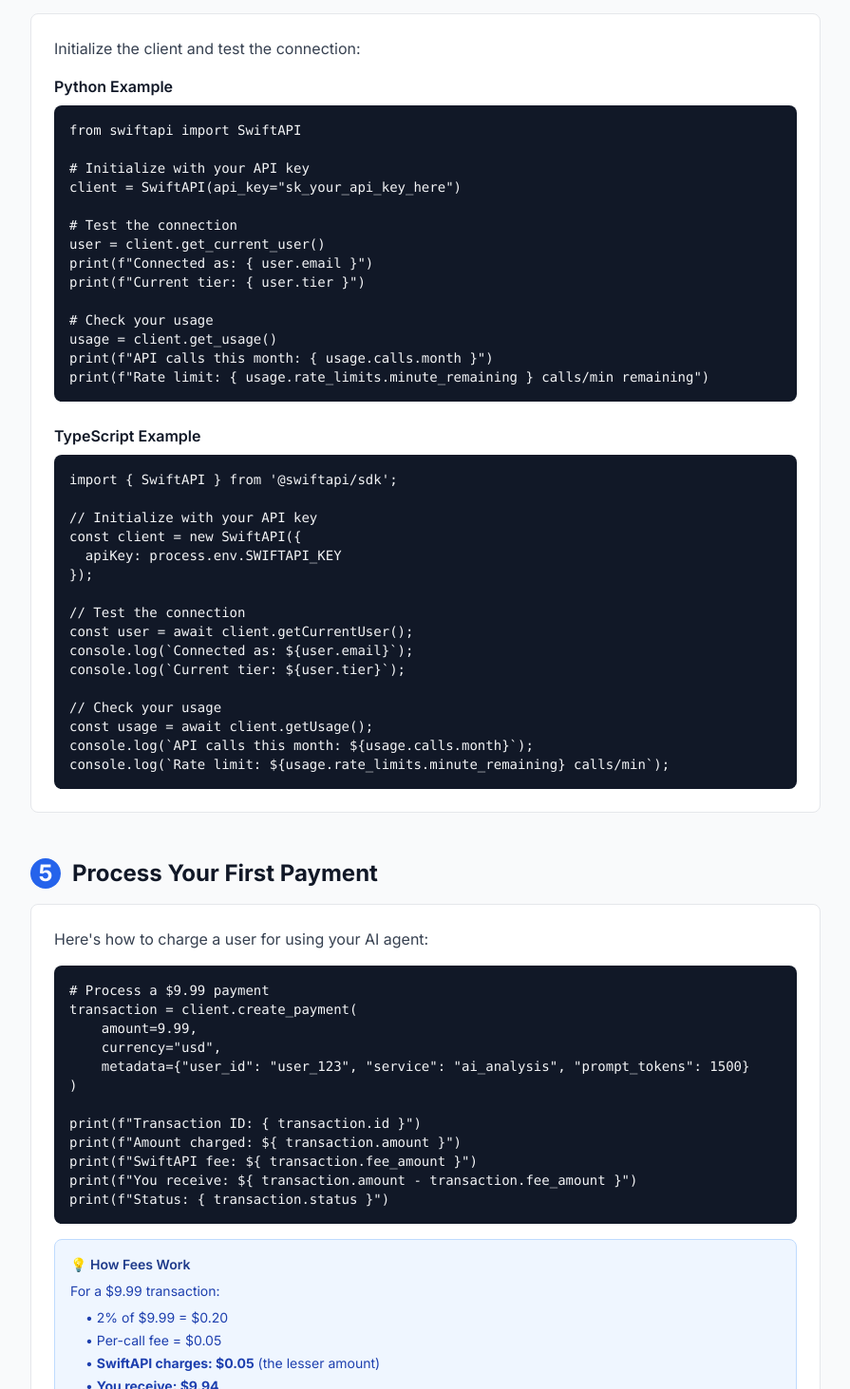
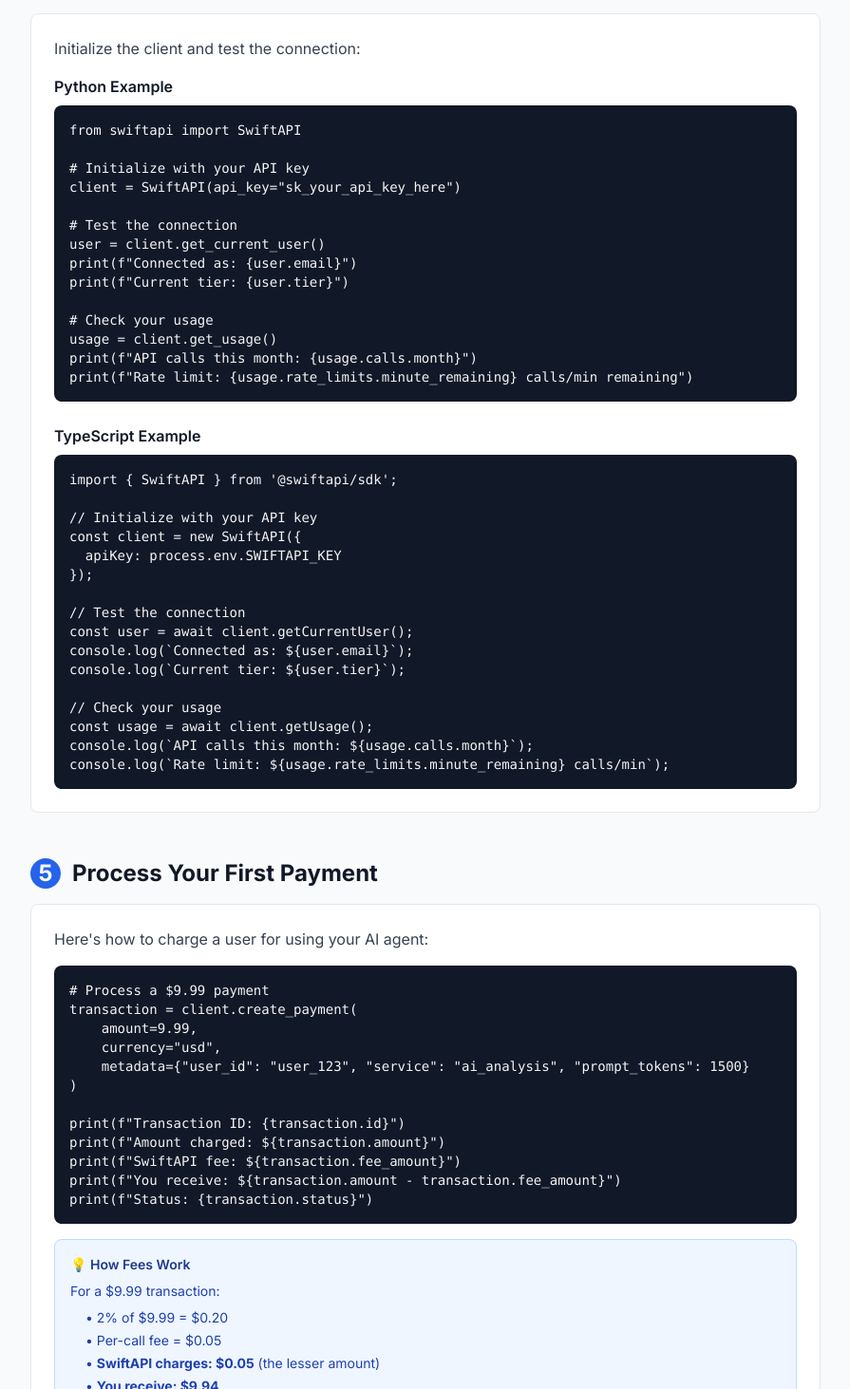
Before and after one commit to theonlypal/swiftapi, a Next.js app in the folder frontend/: page /docs/getting-started in a window 1280 px wide. Shown: the part 1487-2950 px from the top of the page at 95% size, without its empty margins (192-1087 px from the left). Built offline with nearby package versions, Linux system fonts and the light colour scheme.

Commit message:
Use string concatenation instead of template literals for Python code examples

```diff
--- a/frontend/src/pages/docs/getting-started.tsx
+++ b/frontend/src/pages/docs/getting-started.tsx
@@ -140,20 +140,20 @@
             <div className="mb-6">
               <h3 className="font-semibold text-gray-900 mb-2">Python Example</h3>
               <pre className="bg-gray-900 text-gray-100 p-4 rounded-lg overflow-x-auto text-sm">
-                <code>{`from swiftapi import SwiftAPI
-
-# Initialize with your API key
-client = SwiftAPI(api_key="sk_your_api_key_here")
-
-# Test the connection
-user = client.get_current_user()
-print(f"Connected as: ${'{'} user.email ${'}'}")
-print(f"Current tier: ${'{'} user.tier ${'}'}")
-
-# Check your usage
-usage = client.get_usage()
-print(f"API calls this month: ${'{'} usage.calls.month ${'}'}")
-print(f"Rate limit: ${'{'} usage.rate_limits.minute_remaining ${'}'} calls/min remaining")`}</code>
+                <code>{'from swiftapi import SwiftAPI\n' +
+'\n' +
+'# Initialize with your API key\n' +
+'client = SwiftAPI(api_key="sk_your_api_key_here")\n' +
+'\n' +
+'# Test the connection\n' +
+'user = client.get_current_user()\n' +
+'print(f"Connected as: {user.email}")\n' +
+'print(f"Current tier: {user.tier}")\n' +
+'\n' +
+'# Check your usage\n' +
+'usage = client.get_usage()\n' +
+'print(f"API calls this month: {usage.calls.month}")\n' +
+'print(f"Rate limit: {usage.rate_limits.minute_remaining} calls/min remaining")'}</code>
               </pre>
             </div>
 
@@ -193,18 +193,18 @@
             </p>
 
             <pre className="bg-gray-900 text-gray-100 p-4 rounded-lg overflow-x-auto text-sm mb-4">
-              <code>{`# Process a $9.99 payment
-transaction = client.create_payment(
-    amount=9.99,
-    currency="usd",
-    metadata=${'{'}"user_id": "user_123", "service": "ai_analysis", "prompt_tokens": 1500${'}'}
-)
-
-print(f"Transaction ID: ${'{'} transaction.id ${'}'}")
-print(f"Amount charged: $${'{'} transaction.amount ${'}'}")
-print(f"SwiftAPI fee: $${'{'} transaction.fee_amount ${'}'}")
-print(f"You receive: $${'{'} transaction.amount - transaction.fee_amount ${'}'}")
-print(f"Status: ${'{'} transaction.status ${'}'}")`}</code>
+              <code>{'# Process a $9.99 payment\n' +
+'transaction = client.create_payment(\n' +
+'    amount=9.99,\n' +
+'    currency="usd",\n' +
+'    metadata={"user_id": "user_123", "service": "ai_analysis", "prompt_tokens": 1500}\n' +
+')\n' +
+'\n' +
+'print(f"Transaction ID: {transaction.id}")\n' +
+'print(f"Amount charged: ${transaction.amount}")\n' +
+'print(f"SwiftAPI fee: ${transaction.fee_amount}")\n' +
+'print(f"You receive: ${transaction.amount - transaction.fee_amount}")\n' +
+'print(f"Status: {transaction.status}")'}</code>
             </pre>
 
             <div className="bg-blue-50 border border-blue-200 rounded-lg p-4">
```
